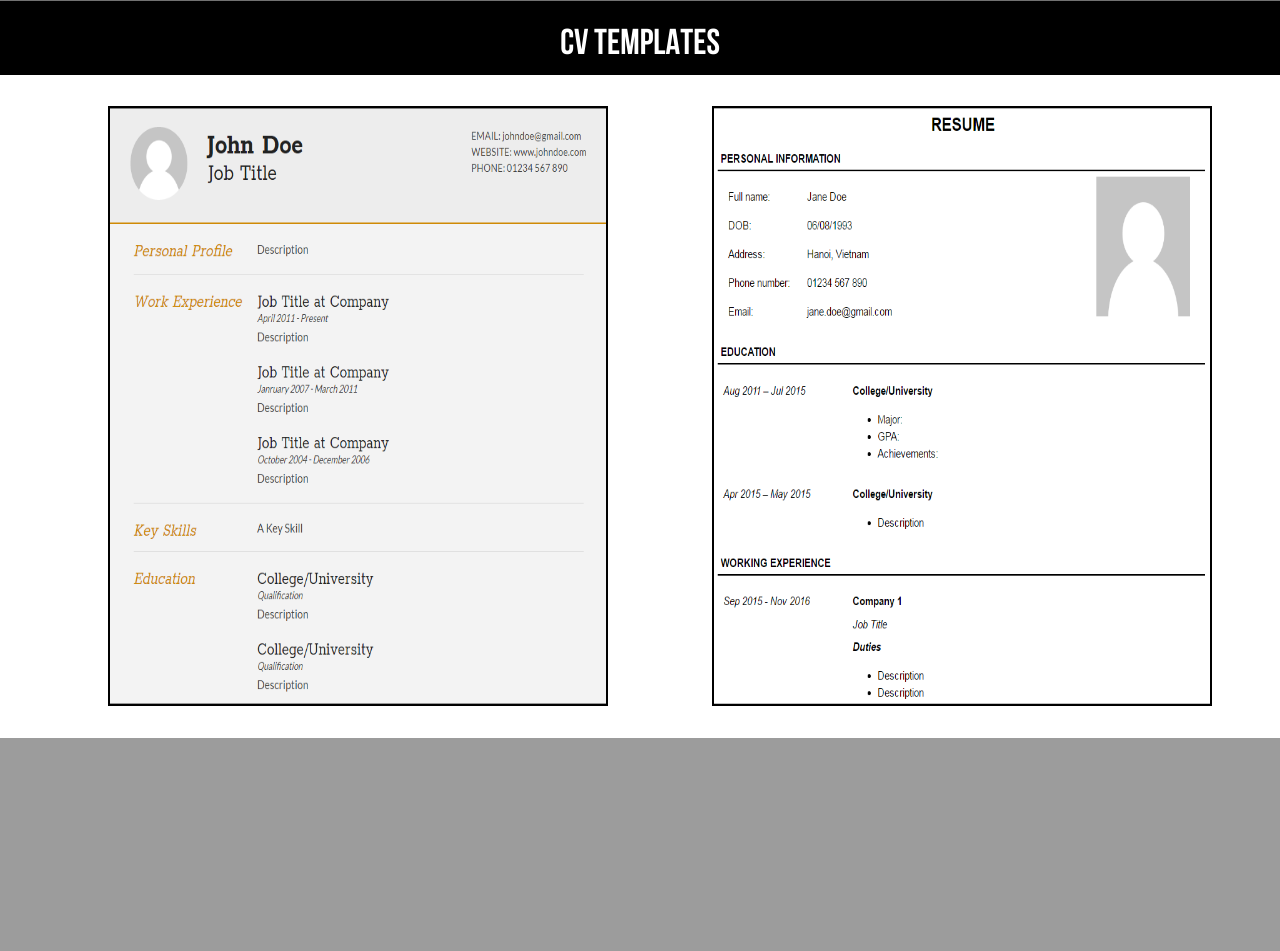
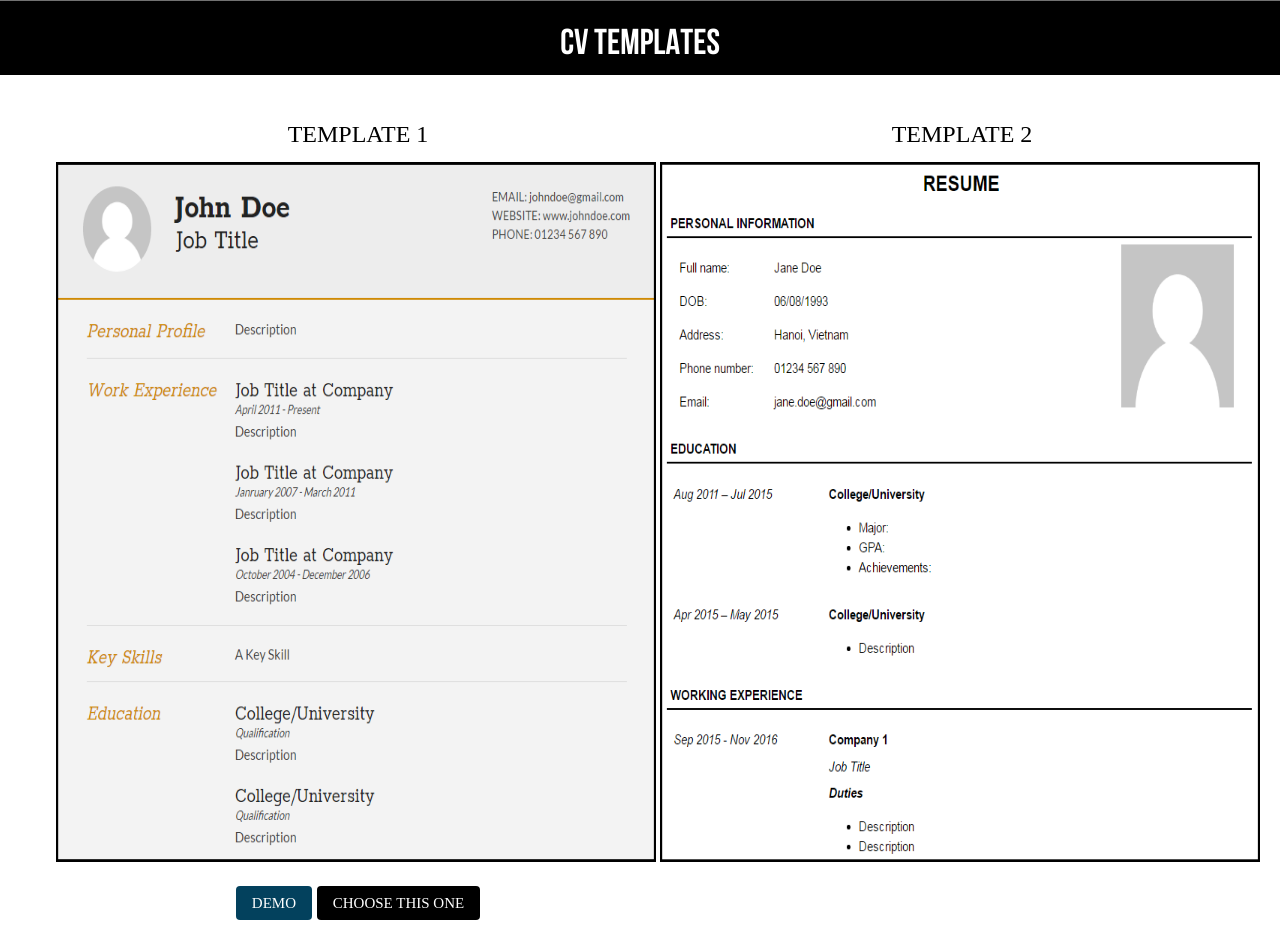
Before and after one commit to thaihaluong/CVfactory, a Flask app: page / in a window 1280 px wide. Shown: the part 812-1763 px from the top of the page. Before the commit the page ends 1550 px from the top, so only its background shows below. Run offline with Flask 2, Linux system fonts and the light colour scheme; some libraries are stand-ins or nearby versions.

Commit message:
Add files via upload

```diff
--- a/templates/cv_maker.html
+++ b/templates/cv_maker.html
@@ -16,11 +16,26 @@
         }
     </style>
     <link rel="stylesheet" href="https://cdnjs.cloudflare.com/ajax/libs/font-awesome/4.7.0/css/font-awesome.min.css">
+    <script src="https://ajax.googleapis.com/ajax/libs/jquery/3.1.1/jquery.min.js"></script>
+    <script src="https://ajax.aspnetcdn.com/ajax/jQuery/jquery-3.1.1.min.js"></script>
+
+    <script>
+        $("#demo").click(function () {
+            $("#temp1").hide()
+
+
+
+        });
+
+
+
+    </script>
 </head>
 <style>
 .mySlides {display:none;}
 </style>
 <body>
+
 <div style="height: 80%">
 <header class="w3-container w3-black">
 
@@ -74,15 +89,24 @@ function carousel() {
 <ul>
 
     <div class="w3-container w3-padding-16 w3-row">
-    <div class="w3-half w3-center w3-border-black ">
-        <a href="{{ url_for('cv_form_tem1') }}">
-            <img src="../static/Temp1.png" alt="Temp1" style="width:500px;height: 600px">
+    <div class="w3-half w3-border-black ">
+        <h3 id ="temp1" STYLE="font-family: 'UTM Bebas' " align="center">TEMPLATE 1</h3>
+        <img src="../static/Temp1.png" alt="Temp1" style="width:600px;height: 700px">
+        <br/>
+        <br/>
+        <div align="center">
 
+            <button id="demobtn" CLASS="w3-btn w3-round" style="background-color: #03415D;font-family: 'NBN Commerce'" >DEMO</button>
+            <a href="{{ url_for('cv_form_tem1') }}">
+        <button CLASS="w3-btn w3-round" style="font-family: 'NBN Commerce'" >CHOOSE THIS ONE</button>
         </a>
+        </div>
+
     </div>
-        <div class="w3-half w3-center w3-border-black">
+        <div class="w3-half w3-border-black">
+        <h3 STYLE="font-family: 'UTM Bebas'" align="center">TEMPLATE 2</h3>
         <a href="{{ url_for('cv_form_tem2') }}">
-            <img src="../static/Temp2.png" alt="Temp2" style="width:500px;height: 600px">
+            <img src="../static/Temp2.png" alt="Temp2" style="width:600px;height: 700px">
 
         </a>
 
```
